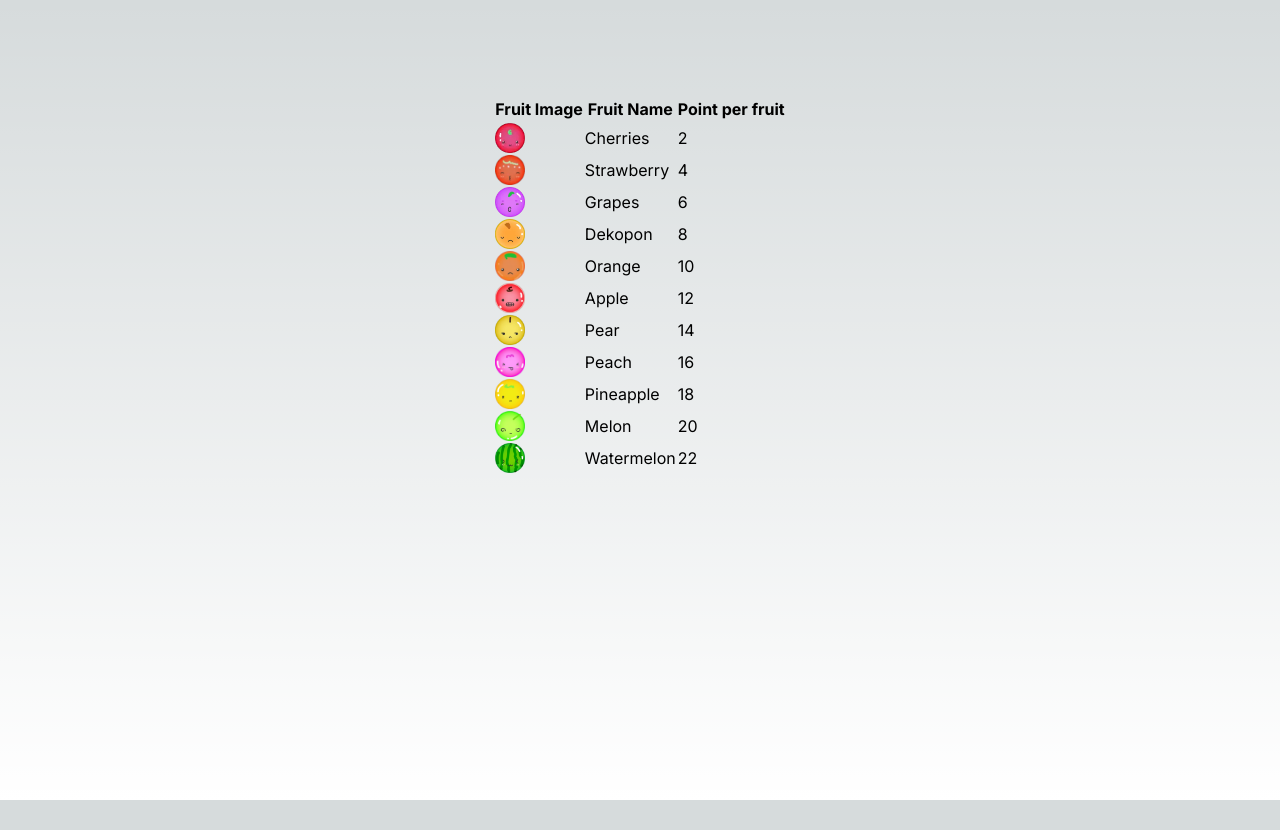
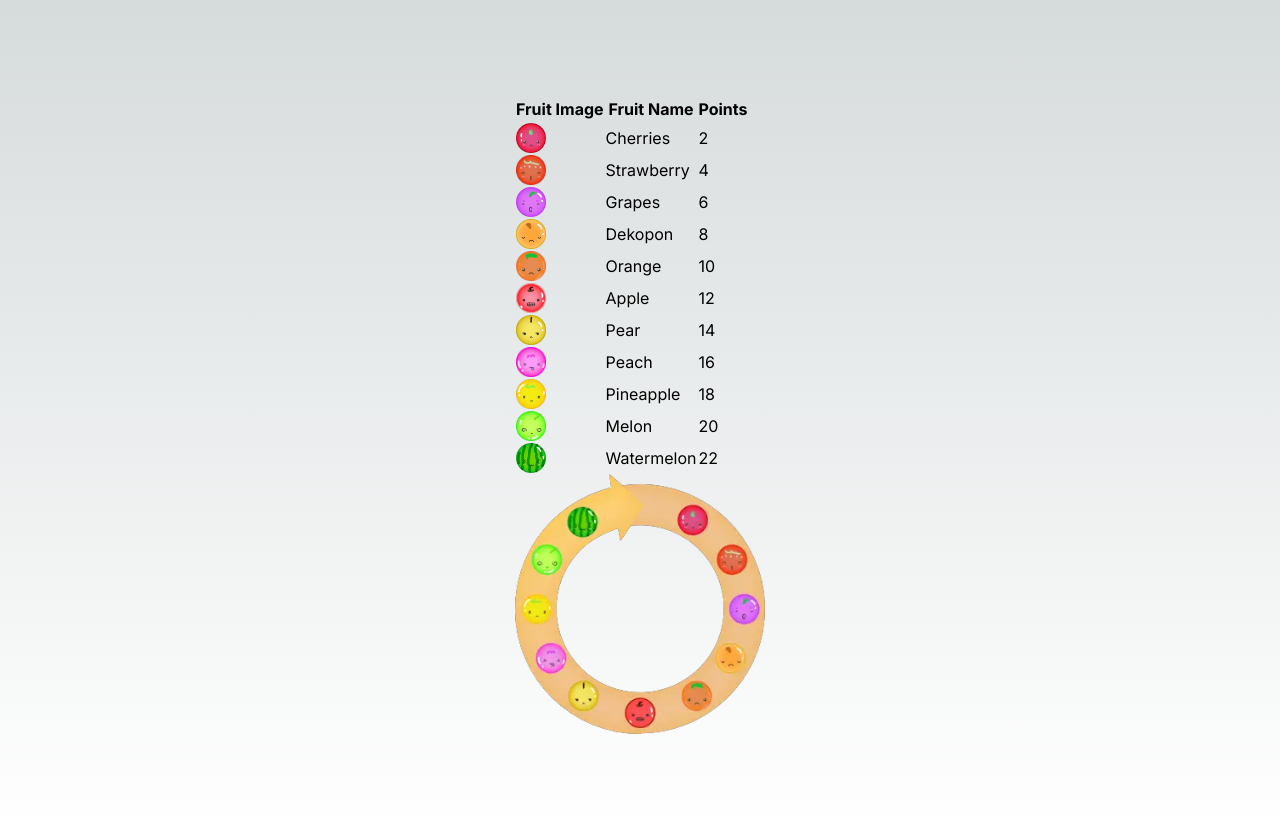
Before and after one commit to codecreator127/suika, a Next.js app: page / in a window 1280 px wide. Before the commit the page ends 800 px from the top, so only its background shows below. Built offline with nearby package versions, Linux system fonts and the light colour scheme.

Commit message:
added fruit cycle

```diff
--- a/app/fruit-cycle.tsx
+++ b/app/fruit-cycle.tsx
@@ -10,6 +10,7 @@ import PeachImage from '../public/assets/peach.png';
 import PineappleImage from '../public/assets/pineapple.png';
 import MelonImage from '../public/assets/melon.png';
 import WatermelonImage from '../public/assets/watermelon.png';
+import FruitCycleImage from '../public/assets/fruit-cycle.png';
 
 class Fruit {
     image_url: {src: string};
@@ -57,7 +58,7 @@ export default function FruitCycle() {
             <tr>
               <th>Fruit Image</th>
               <th>Fruit Name</th>
-              <th>Point per fruit</th>
+              <th>Points</th>
             </tr>
           </thead>
           <tbody>
@@ -74,7 +75,7 @@ export default function FruitCycle() {
             })}
           </tbody>
         </table>
-
+        <img src={FruitCycleImage.src} alt="fruit cycle" height={250} width={250}/>
       </div>
     );
   }
```
Also changed, not shown: public/assets/fruit-cycle.png (added).
